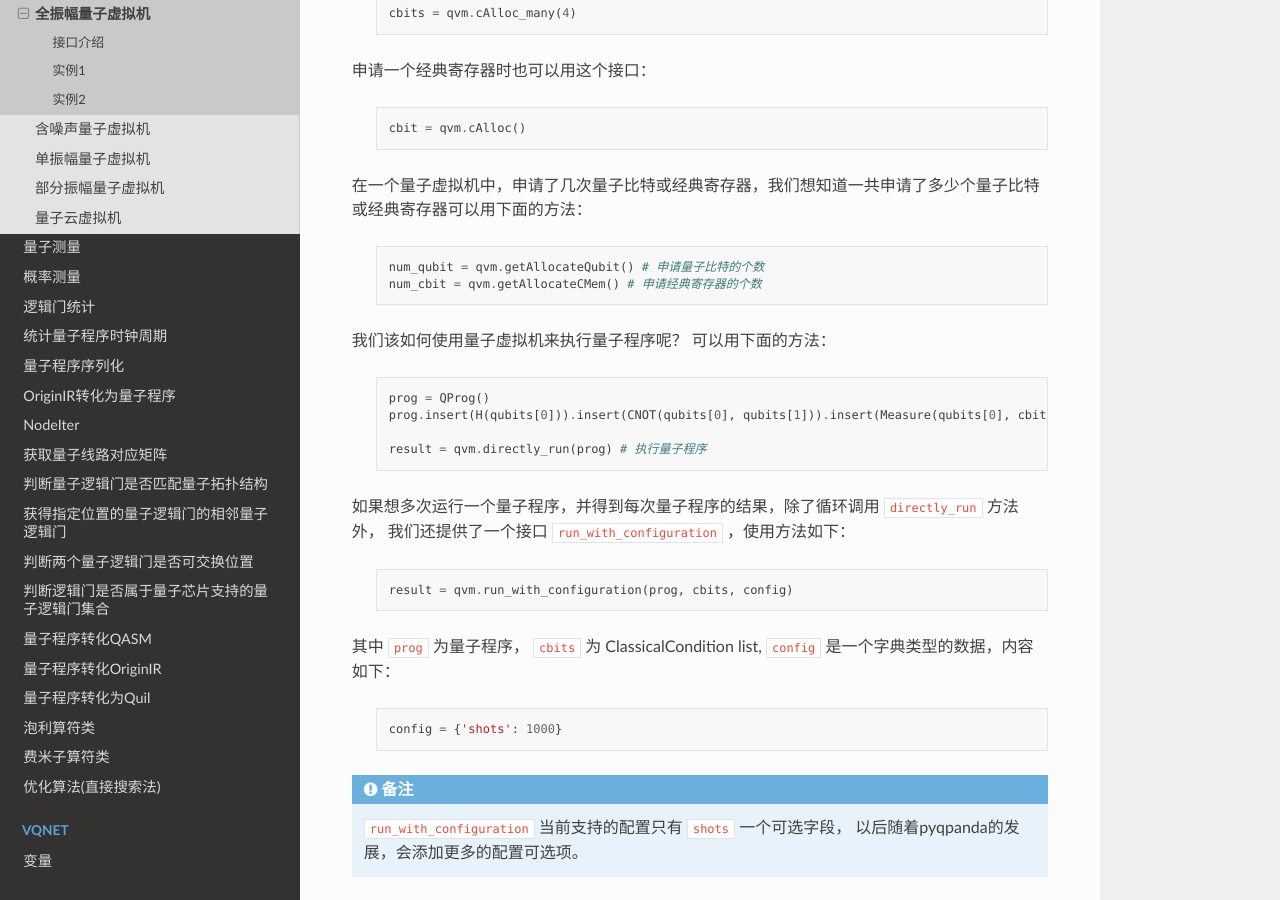
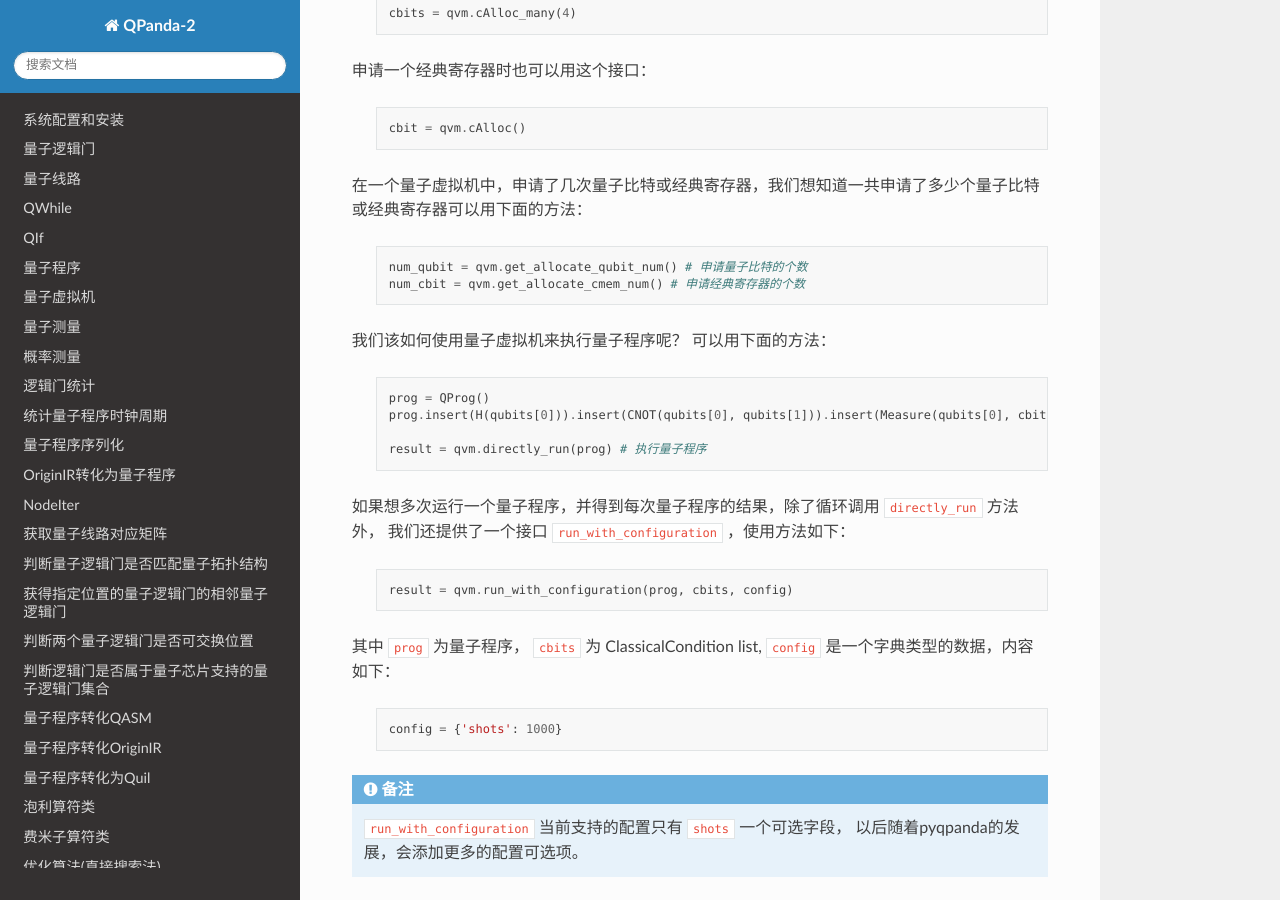
Before and after one commit to OriginQ/pyQPanda-Toturial, a Sphinx documentation site: the page built from source/FullAmplitude.rst, in a window 1280 px wide and 900 px high, scrolled down 1447 px. Built offline with Sphinx 7.4.7 and the Read the Docs theme 2.0.0, drawn with Linux system fonts in a browser that asks for light colours; pages that are not in the unit, such as notebooks, are missing from menus.

Commit message:
Update and rename TotalAmplitude.rst to FullAmplitude.rst

```diff
--- a/source/TotalAmplitude.rst
+++ b/source/FullAmplitude.rst
@@ -74,8 +74,8 @@
 
     .. code-block:: python
 
-        num_qubit = qvm.getAllocateQubit() # 申请量子比特的个数
-        num_cbit = qvm.getAllocateCMem() # 申请经典寄存器的个数
+        num_qubit = qvm.get_allocate_qubit_num() # 申请量子比特的个数
+        num_cbit = qvm.get_allocate_cmem_num() # 申请经典寄存器的个数
 
 我们该如何使用量子虚拟机来执行量子程序呢？ 可以用下面的方法：
 
```
